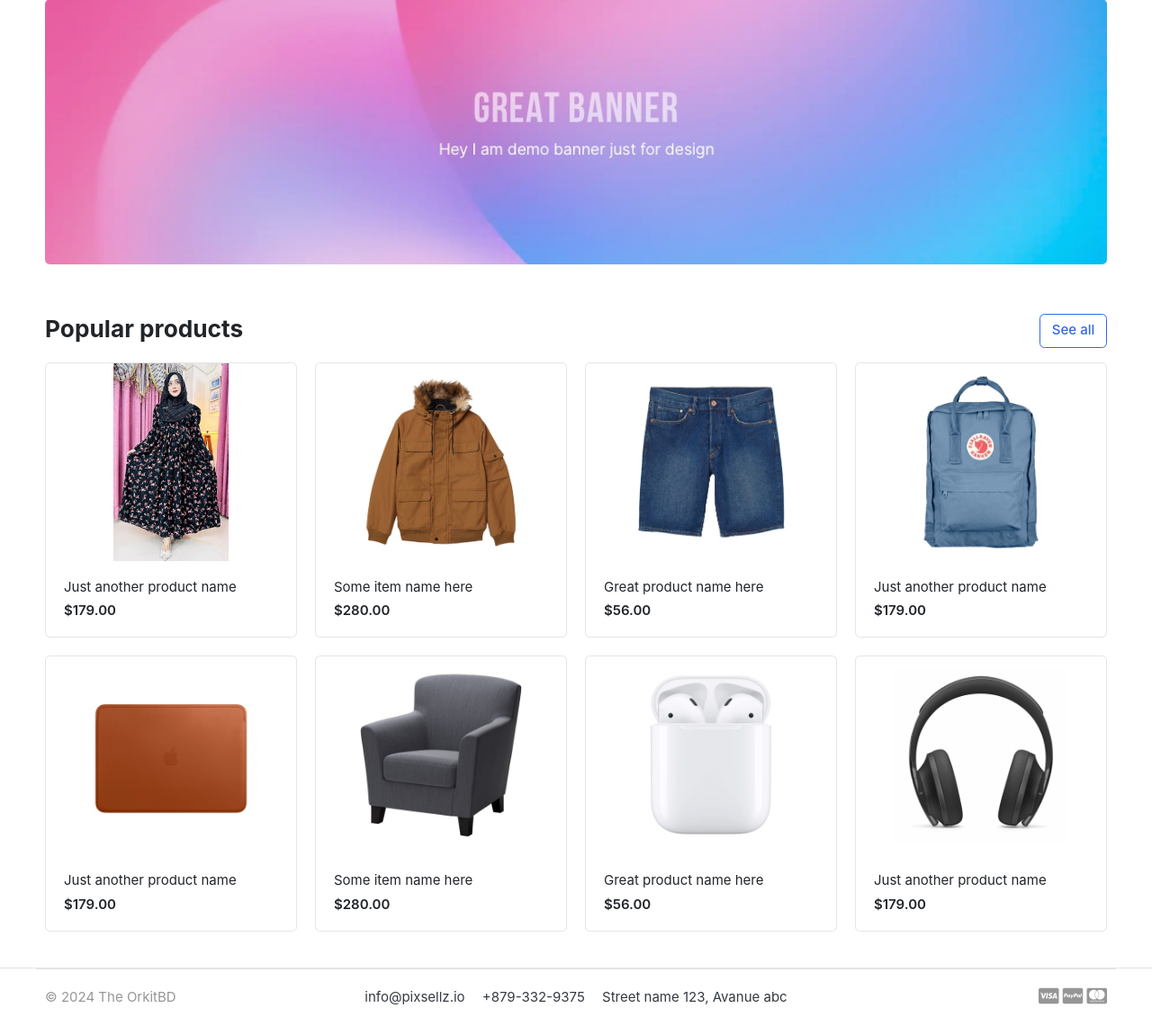
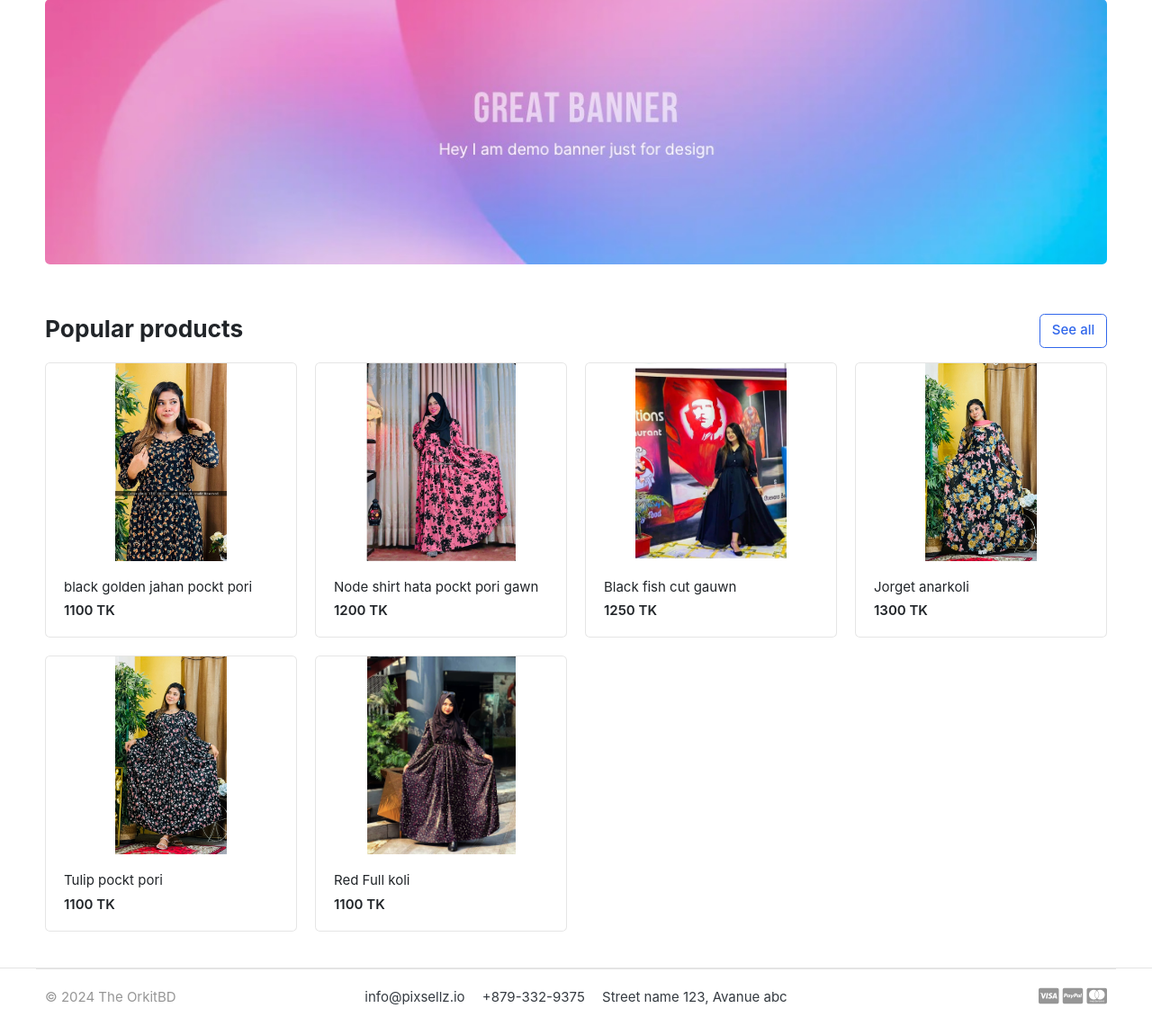
Before and after one commit to nazmul629/TheOrkitWebsites, a Django app: page / in a window 1280 px wide. Shown: the part 139-1280 px from the top of the page at 90% size. Run offline with Django 5.2, Linux system fonts and the light colour scheme; data comes from the database, SQL or seed files in the repository; some libraries are stand-ins or nearby versions; some web fonts are replaced.

Commit message:
This commit display the porduct form backend to home.html and front page of website

```diff
--- a/templates/home.html
+++ b/templates/home.html
@@ -27,78 +27,17 @@
 
 
 <div class="row">
+	{% for product in products %}
 	<div class="col-md-3">
 		<div class="card card-product-grid">
-			<a href="./product-detail.html" class="img-wrap"> <img src="{%static 'images/items/1.jpg' %}"> </a>
+			<a href="./product-detail.html" class="img-wrap"> <img src="{{product.images.url }}"> </a>
 			<figcaption class="info-wrap">
-				<a href="./product-detail.html" class="title">Just another product name</a>
-				<div class="price mt-1">$179.00</div> <!-- price-wrap.// -->
+				<a href="./product-detail.html" class="title">{{product.product_name}}</a>
+				<div class="price mt-1"> {{product.price}} TK</div> <!-- price-wrap.// -->
 			</figcaption>
 		</div>
 	</div> <!-- col.// -->
-	<div class="col-md-3">
-		<div class="card card-product-grid">
-			<a href="./product-detail.html" class="img-wrap"> <img src="{%static 'images/items/2.jpg' %}"> </a>
-			<figcaption class="info-wrap">
-				<a href="./product-detail.html" class="title">Some item name here</a>
-				<div class="price mt-1">$280.00</div> <!-- price-wrap.// -->
-			</figcaption>
-		</div>
-	</div> <!-- col.// -->
-	<div class="col-md-3">
-		<div class="card card-product-grid">
-			<a href="./product-detail.html" class="img-wrap"> <img src="{% static 'images/items/3.jpg' %}"> </a>
-			<figcaption class="info-wrap">
-				<a href="./product-detail.html" class="title">Great product name here</a>
-				<div class="price mt-1">$56.00</div> <!-- price-wrap.// -->
-			</figcaption>
-		</div>
-	</div> <!-- col.// -->
-	<div class="col-md-3">
-		<div class="card card-product-grid">
-			<a href="./product-detail.html" class="img-wrap"> <img src="{% static 'images/items/4.jpg' %}"> </a>
-			<figcaption class="info-wrap">
-				<a href="./product-detail.html" class="title">Just another product name</a>
-				<div class="price mt-1">$179.00</div> <!-- price-wrap.// -->
-			</figcaption>
-		</div>
-	</div> <!-- col.// -->
-	<div class="col-md-3">
-		<div class="card card-product-grid">
-			<a href="./product-detail.html" class="img-wrap"> <img src="{% static 'images/items/5.jpg' %}"> </a>
-			<figcaption class="info-wrap">
-				<a href="./product-detail.html" class="title">Just another product name</a>
-				<div class="price mt-1">$179.00</div> <!-- price-wrap.// -->
-			</figcaption>
-		</div>
-	</div> <!-- col.// -->
-	<div class="col-md-3">
-		<div class="card card-product-grid">
-			<a href="./product-detail.html" class="img-wrap"> <img src="{% static 'images/items/6.jpg' %}"> </a>
-			<figcaption class="info-wrap">
-				<a href="./product-detail.html" class="title">Some item name here</a>
-				<div class="price mt-1">$280.00</div> <!-- price-wrap.// -->
-			</figcaption>
-		</div>
-	</div> <!-- col.// -->
-	<div class="col-md-3">
-		<div class="card card-product-grid">
-			<a href="./product-detail.html" class="img-wrap"> <img src="{% static 'images/items/8.jpg' %}"> </a>
-			<figcaption class="info-wrap">
-				<a href="./product-detail.html" class="title">Great product name here</a>
-				<div class="price mt-1">$56.00</div> <!-- price-wrap.// -->
-			</figcaption>
-		</div>
-	</div> <!-- col.// -->
-	<div class="col-md-3">
-		<div class="card card-product-grid">
-			<a href="./product-detail.html" class="img-wrap"> <img src="{% static 'images/items/9.jpg' %}"> </a>
-			<figcaption class="info-wrap">
-				<a href="./product-detail.html" class="title">Just another product name</a>
-				<div class="price mt-1">$179.00</div> <!-- price-wrap.// -->
-			</figcaption>
-		</div>
-	</div> <!-- col.// -->
+	{% endfor %}
 </div> <!-- row.// -->
 
 </div><!-- container // -->
--- a/theorkit/viwes.py
+++ b/theorkit/viwes.py
@@ -1,5 +1,10 @@
 # from django.http import render
 from django.shortcuts import render
+from store.models import Product
 
 def home(request):
-    return render(request,'home.html')
+    products =  Product.objects.all().filter(is_avilable=True)
+    context = {
+        'products' : products,
+    }
+    return render(request,'home.html',context)
```
